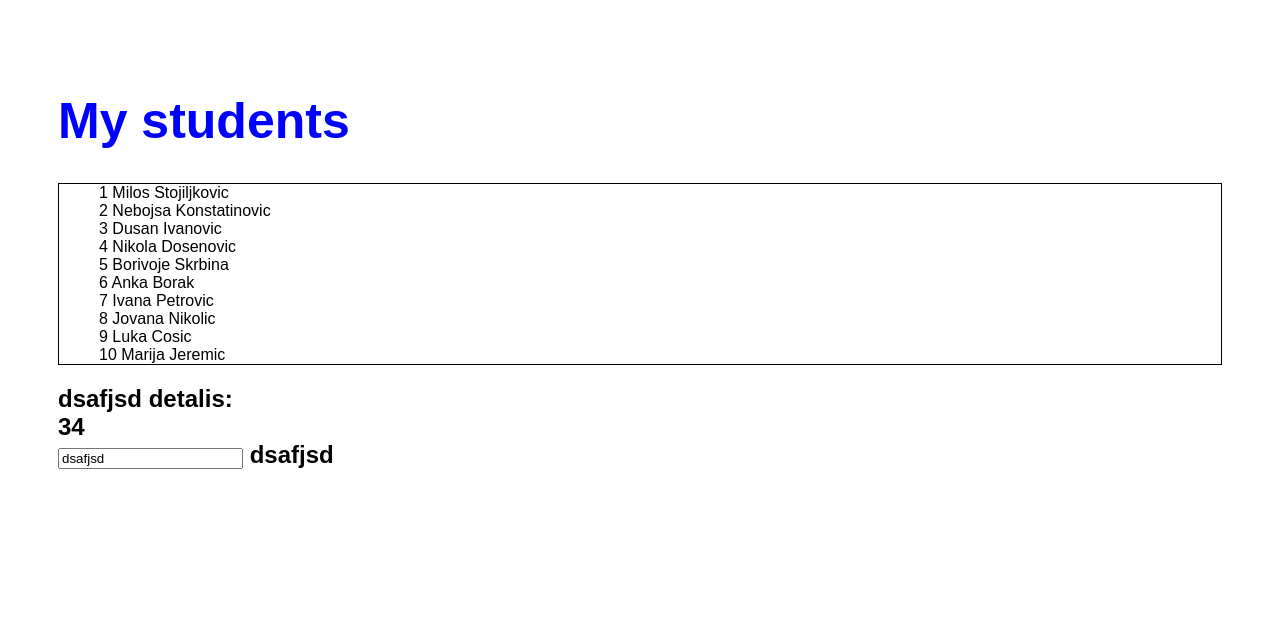
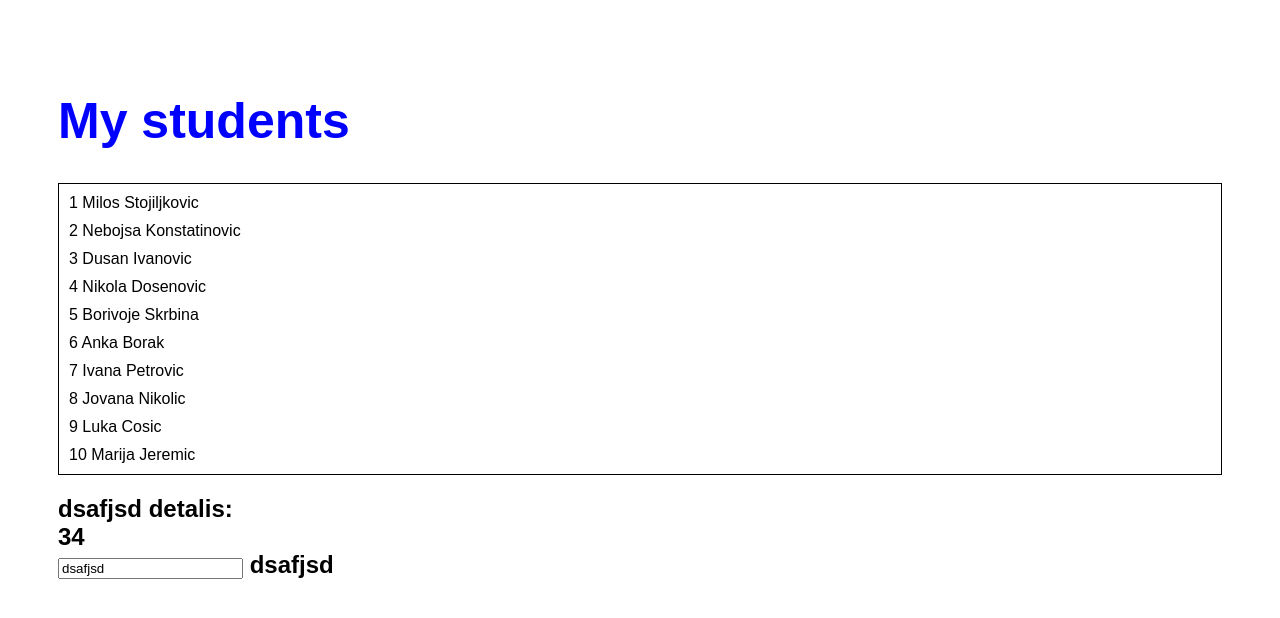
Before and after one commit to Nikola992/students, an Angular app: page / in a window 1280 px wide. Shown: the top 618 px of the page. Built offline with nearby package versions, Linux system fonts and the light colour scheme.

Commit message:
dovresen css

```diff
--- a/package.json
+++ b/package.json
@@ -26,7 +26,7 @@
     "zone.js": "^0.8.19"
   },
   "devDependencies": {
-    "@angular/cli": "1.6.5",
+    "@angular/cli": "^1.6.6",
     "@angular/compiler-cli": "^5.2.0",
     "@angular/language-service": "^5.2.0",
     "@types/jasmine": "~2.8.3",
--- a/src/app/students/students.component.css
+++ b/src/app/students/students.component.css
@@ -1,15 +1,27 @@
 .selected{
-  background-color: blue;
+  background-color: red;
   color: white;
+
 }
 
 
 .students{
   border: 1px solid black;
 }
-
+ul{
+  padding: 10px;
+}
 .stu1{
 
   list-style-type: none;
+  margin-bottom: 10px;
 
 }
+.stu1:hover{
+  background-color: blue;
+  color: white;
+}
+
+.stu1:last-of-type{
+  margin-bottom: 0
+}
```
